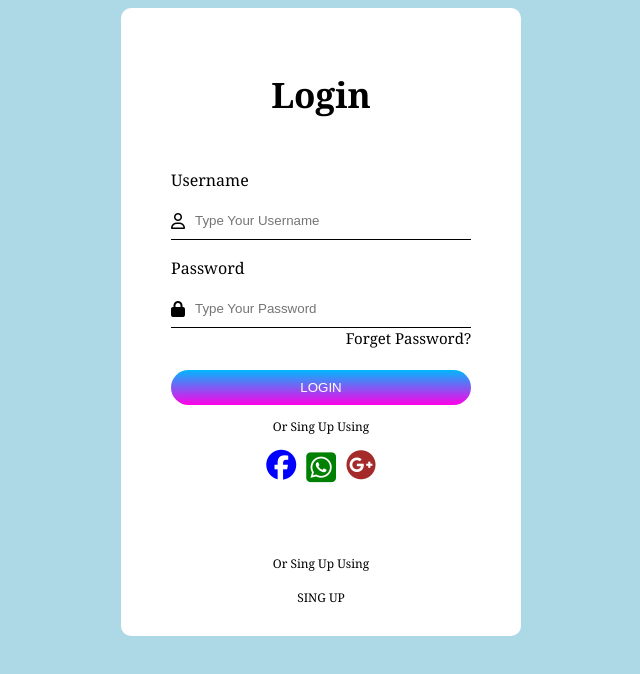
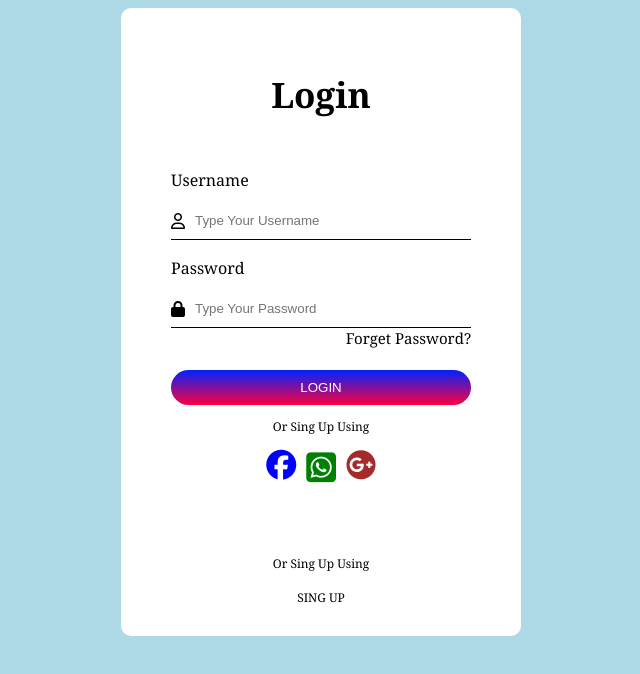
Before and after one commit to Lamiya228/Login-Form, a plain HTML site: page index.html in a window 1280 px wide. In both pictures the pointer is over the button "LOGIN". Shown: the whole page, without its empty margins (319-959 px from the left). Drawn offline with Linux system fonts and the light colour scheme.

Commit message:
Login Form Complete

```diff
--- a/style.css
+++ b/style.css
@@ -55,7 +55,9 @@ button {
     border: none;
     background-image: linear-gradient(rgb(0, 183, 255),rgb(255, 0, 230));
     width: 100%;
-    /* margin: 0 10px; */
+}
+button:hover{
+    background-image: linear-gradient(rgb(0, 34, 255),rgb(255, 0, 60));
 }
 button a {
     text-decoration: none;
```
